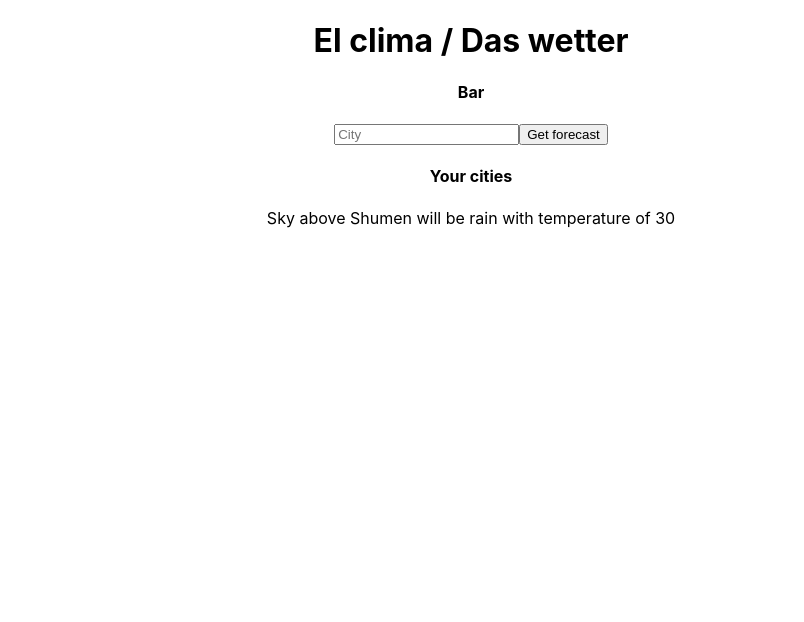
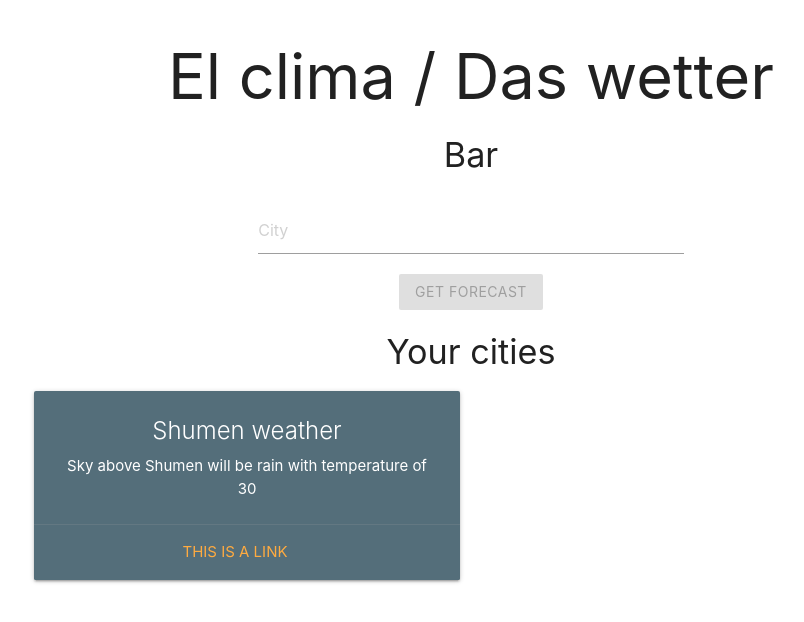
Before and after one commit to steady-beaver/clima, a React (Create React App) app: page / in a window 1280 px wide. Shown: the top 622 px of the page, without its empty margins (169-973 px from the left). Built offline with nearby package versions, Linux system fonts and the light colour scheme.

Commit message:
Added materialize-css framework and working weather cards

```diff
--- a/public/index.html
+++ b/public/index.html
@@ -1,14 +1,12 @@
 <!DOCTYPE html>
 <html lang="en">
+
 <head>
   <meta charset="utf-8" />
   <link rel="icon" href="%PUBLIC_URL%/favicon.ico" />
   <meta name="viewport" content="width=device-width, initial-scale=1" />
   <meta name="theme-color" content="#000000" />
-    <meta
-      name="description"
-      content="Web site created using create-react-app"
-    />
+  <meta name="description" content="Web site created using create-react-app" />
   <link rel="apple-touch-icon" href="%PUBLIC_URL%/logo192.png" />
   <!--
       manifest.json provides metadata used when your web app is installed on a
@@ -24,8 +22,16 @@
       work correctly both with client-side routing and a non-root public URL.
       Learn how to configure a non-root public URL by running `npm run build`.
     -->
+
+  <!-- Compiled and minified CSS -->
+  <link rel="stylesheet" href="https://cdnjs.cloudflare.com/ajax/libs/materialize/1.0.0/css/materialize.min.css">
+
+  <!-- Compiled and minified JavaScript -->
+  <script src="https://cdnjs.cloudflare.com/ajax/libs/materialize/1.0.0/js/materialize.min.js"></script>
+
   <title>React App</title>
 </head>
+
 <body>
   <noscript>You need to enable JavaScript to run this app.</noscript>
   <div id="root"></div>
@@ -40,4 +46,5 @@
       To create a production bundle, use `npm run build` or `yarn build`.
     -->
 </body>
+
 </html>
--- a/src/App.js
+++ b/src/App.js
@@ -6,7 +6,7 @@ import Content from './Content';
 
 function App() {
   return (
-    <div className="App">
+    <div className="App" >
       <h1>El clima / Das wetter</h1>
       <Bar />
       <Content />
--- a/src/Bar.js
+++ b/src/Bar.js
@@ -1,11 +1,28 @@
 import React, { Component } from 'react';
 import { connect } from 'react-redux';
 import * as actions from './actions/actions';
+import styles from './Bar.module.css';
 
-class Bar extends Component{
+class Bar extends Component {
 
     state = {
         API_KEY_NAME: "ccec765bf7b5d7e644d77172a0eadb7c"
+    }
+
+    componentDidMount() {
+        console.log("RENDER")
+    }
+
+
+    handleCityChange = (e) => {
+        const elementSubmitButton = document.querySelector('form button')
+
+        if (e.target.value) {
+
+            elementSubmitButton.disabled = false
+
+        }
+        else elementSubmitButton.disabled = true
     }
 
     handleSubmit = async (e) => {
@@ -15,6 +32,8 @@ class Bar extends Component{
             e.preventDefault();
             let city = e.target["city"].value;
             e.target["city"].value = ""
+            e.target.children[1].disabled = true
+
 
             let res = await fetch(`http://api.openweathermap.org/data/2.5/weather?q=${city}&units=metric&appid=${this.state.API_KEY_NAME}`)
             res = await res.json()
@@ -32,23 +51,28 @@ class Bar extends Component{
 
             this.props.onAddForecast(weatherObj);
 
-        } catch(e) {
+        } catch (e) {
             console.error(e);
             return;
         }
 
     }
 
-    render(){
+    render() {
+
+        const myStyle = {   margin: '20px 0 0 0'      }
 
         return (
-            <div>
+            <div className="container " >
                 <h4>Bar</h4>
-                <form onSubmit={this.handleSubmit}>
-                    <input type="text" name="city" placeholder="City" />
-                    <button type="submit">Get forecast</button>
+                <form className = {styles.BarForm} onSubmit={this.handleSubmit}>
+                    <div className='row'>
+                        <div className="col s6 offset-s3">
+                            <input style={myStyle} type="text" name="city" placeholder="City" onChange={this.handleCityChange} />
+                        </div>
+                    </div>
+                    <button className="waves-effect waves-light btn" disabled={true} type="submit">Get forecast</button>
                 </form>
-
             </div>
         );
     }
@@ -63,4 +87,5 @@ const mapDispatchToProps = dispatch => {
 }
 
 
-export default connect (null , mapDispatchToProps) (Bar)
+
+export default connect(null, mapDispatchToProps)(Bar)
--- /dev/null
+++ b/src/Bar.module.css
@@ -0,0 +1,3 @@
+.BarForm>input{
+    background: greenyellow;
+}
--- a/src/CityPanel.js
+++ b/src/CityPanel.js
@@ -1,10 +1,18 @@
 import PropTypes from 'prop-types'
 import React from 'react'
 
-const CityPanel = ({city, sky, temp}) => (
-    <div>
-        <span>Sky above {city} will be {sky} with temperature of {temp}</span>
-    </div>
+const CityPanel = ({ city, sky, temp }) => (
+    <div className="col s12 m6" >
+        <div className="card blue-grey darken-1">
+            <div className="card-content white-text">
+                <span className="card-title">{city} weather</span>
+                <p>Sky above {city} will be {sky} with temperature of {temp}</p>
+            </div>
+            <div className="card-action">
+                <a href="#">This is a link</a>
+            </div>
+        </div>
+    </div >
 )
 
 CityPanel.propTypes = {
--- a/src/Content.js
+++ b/src/Content.js
@@ -12,9 +12,11 @@ class Content extends Component {
         )
 
         return (
-            <div>
+            <div className='container'>
                 <h4>Your cities</h4>
-                {weatherList}
+                <div className="row">
+                    {weatherList}
+                </div>
             </div>
         )
     }
```
Lines whose indentation alone changed are shown as unchanged.
